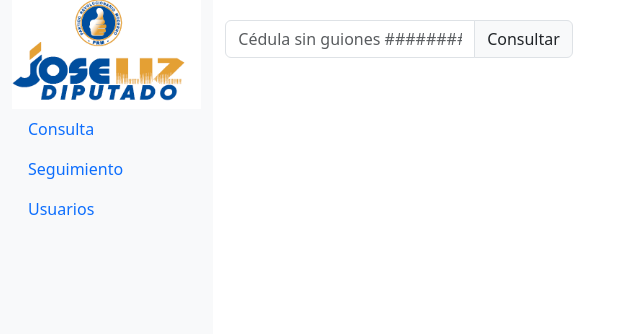
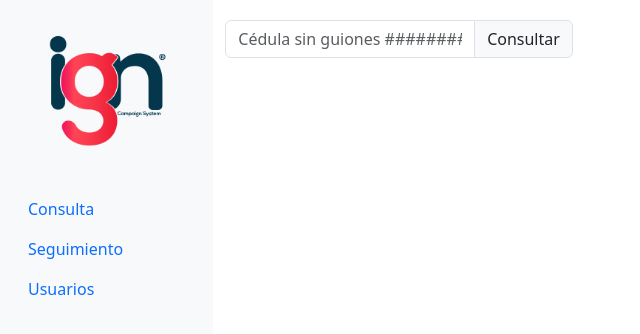
Before and after one commit to JuanMontillaTech/CandidatosGady, a plain HTML site: page dashboard.html in a window 1280 px wide. Shown: the whole page, without its empty margins (0-640 px from the left). Drawn offline with nearby package versions, Linux system fonts and the light colour scheme.

Commit message:
Configuracion de cedula Logo Gadt

```diff
--- a/dashboard.html
+++ b/dashboard.html
@@ -37,7 +37,7 @@
     <div id="app" class="container-fluid">
       <div class="row">
         <div class="col-2 sidebar">
-          <img src="Menu.png" class="img-fluid" alt="..." />
+          <img src="LogoIngn.png" class="img-fluid" alt="..." />
           <ul class="nav flex-column">
             <li class="nav-item">
               <a class="nav-link" href="#" @click="selectOption('consulta')"
```
Also changed, not shown: LogoIngn.png (added), faviconign.png (added).
